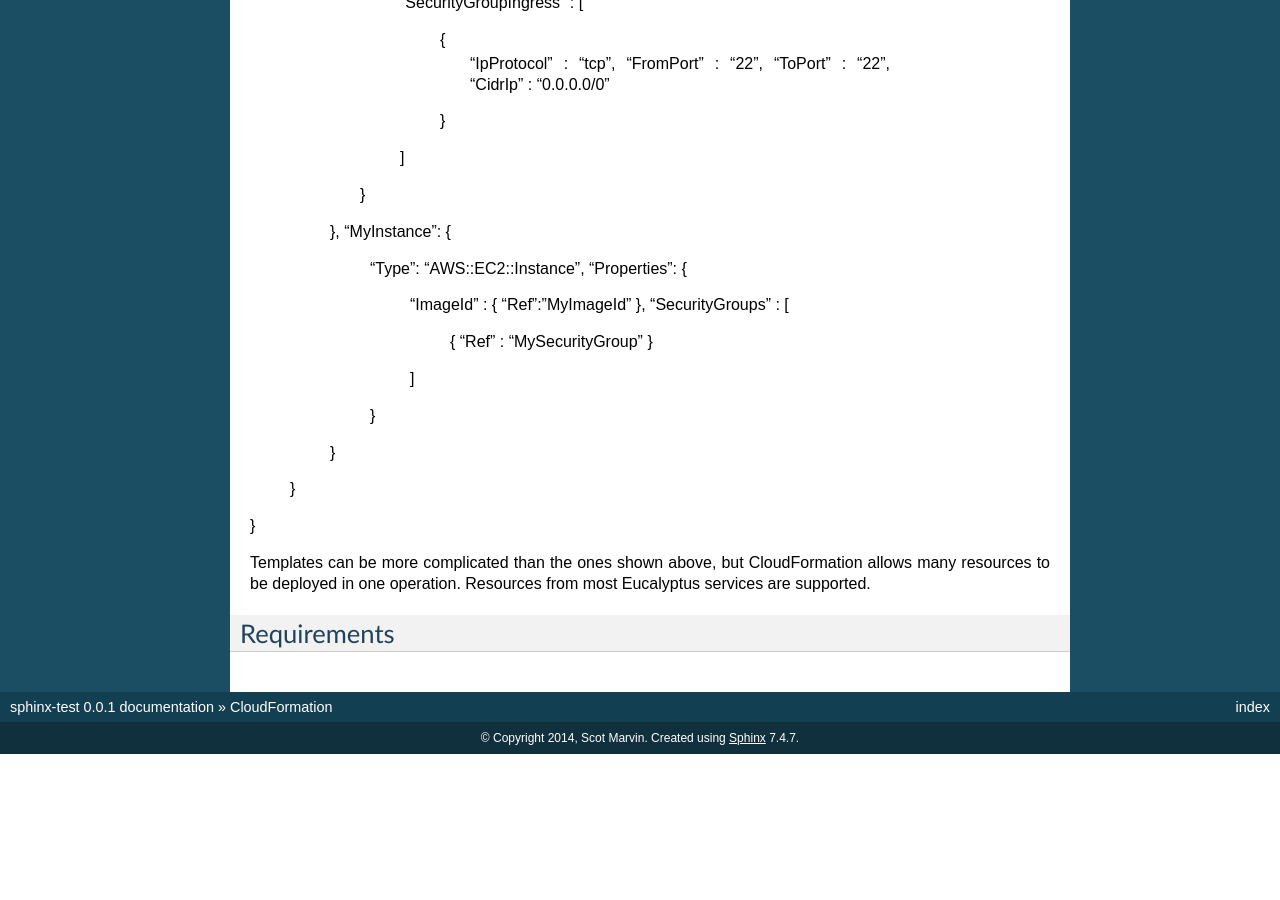
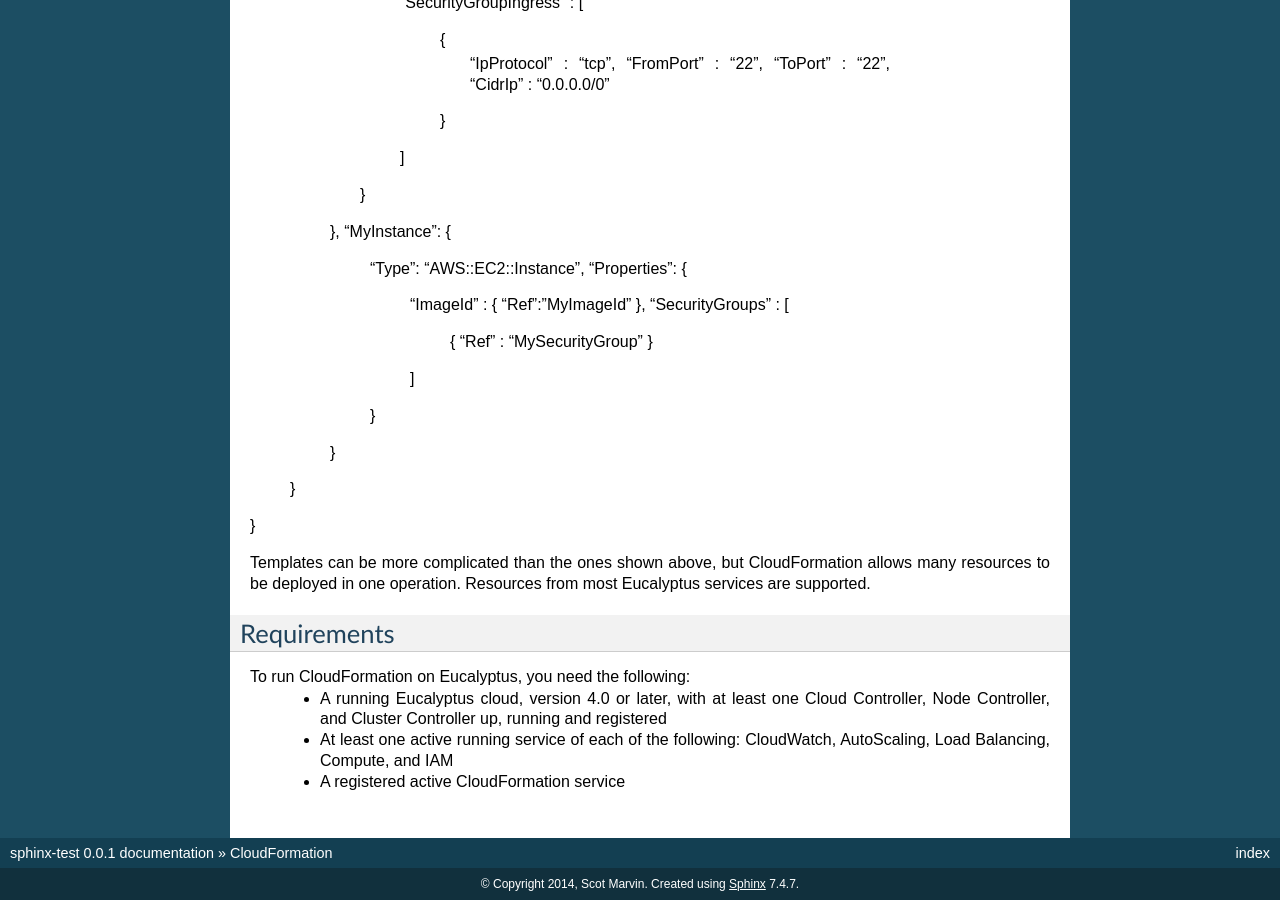
Before and after one commit to smarvin/sphinx-test, a Sphinx documentation site: the page built from docs/source/cloudformation.rst, in a window 1280 px wide and 900 px high, scrolled down 2193 px. Built offline with Sphinx 7.4.7, drawn with Linux system fonts in a browser that asks for light colours; pages that are not in the unit, such as notebooks, are missing from menus; before the commit the page ends 2947 px from its top, so only the background shows below that.

Commit message:
Update cloudformation.rst

```diff
--- a/docs/source/cloudformation.rst
+++ b/docs/source/cloudformation.rst
@@ -93,3 +93,8 @@
 
 Requirements
 ____________
+
+To run CloudFormation on Eucalyptus, you need the following:
+  * A running Eucalyptus cloud, version 4.0 or later, with at least one Cloud Controller, Node Controller, and Cluster Controller up, running and registered
+  * At least one active running service of each of the following: CloudWatch, AutoScaling, Load Balancing, Compute, and IAM
+  * A registered active CloudFormation service
```
